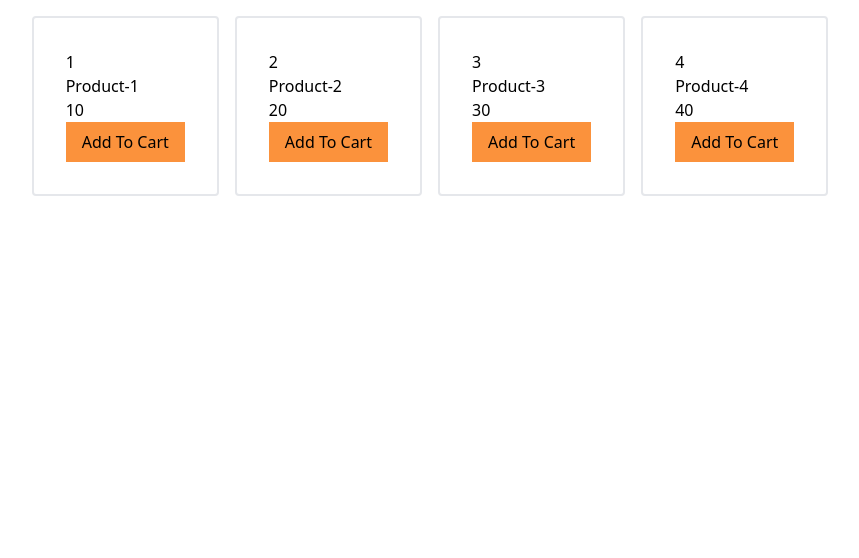
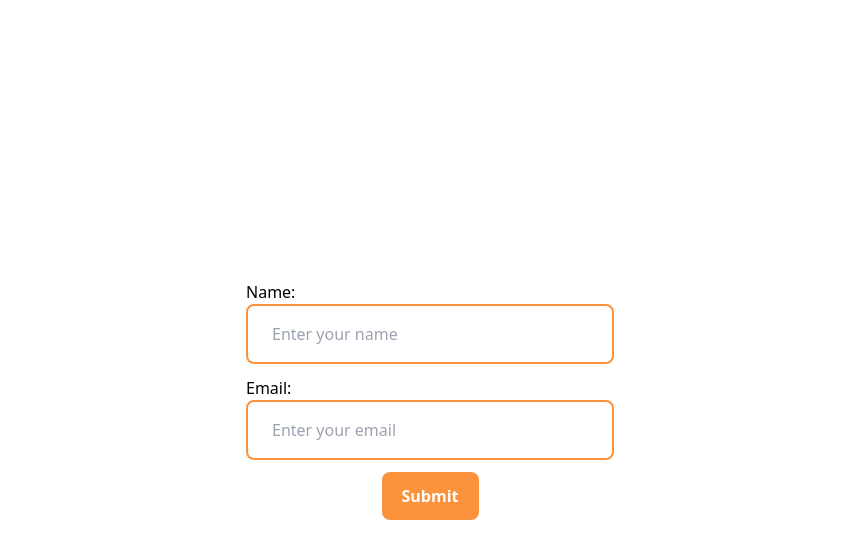
Before and after one commit to hasibmuhammad/react-app, a React (Vite) app: page / in a window 1280 px wide. Shown: the top 558 px of the page, without its empty margins (210-1069 px from the left). Built offline with nearby package versions, Linux system fonts and the light colour scheme.

Commit message:
Form practicing

```diff
--- a/src/App.tsx
+++ b/src/App.tsx
@@ -1,42 +1,10 @@
-import { useState } from "react";
-import Product from "./components/Product";
+import Form from "./components/Form";
 
 const App = () => {
-  const products = [
-    { id: 1, name: "Product-1", price: 10 },
-    { id: 2, name: "Product-2", price: 20 },
-    { id: 3, name: "Product-3", price: 30 },
-    { id: 4, name: "Product-4", price: 40 },
-  ];
-  const [cart, setCart] = useState([]);
-  const handleAddToCart = (id: number, name: string, price: number) => {
-    setCart([...cart, { id, name, price }]);
-  };
-
-  console.log(cart);
-
   return (
-    <>
-      <div className="flex justify-center items-center gap-4">
-        {products.map((product) => (
-          <Product
-            key={product.id}
-            name={product.name}
-            id={product.id}
-            price={product.price}
-            addToCart={() =>
-              handleAddToCart(product.id, product.name, product.price)
-            }
-          />
-        ))}
-      </div>
-      {/* <button
-        className="bg-orange-500 text-white py-2 px-4 rounded "
-        onClick={() => handleclick()}
-      >
-        Click Me
-      </button> */}
-    </>
+    <div>
+      <Form />
+    </div>
   );
 };
 
--- /dev/null
+++ b/src/components/Form.tsx
@@ -0,0 +1,57 @@
+import { FormEvent, useRef } from "react";
+
+const Form = () => {
+  const nameRef = useRef<HTMLInputElement>(null);
+  const emailRef = useRef<HTMLInputElement>(null);
+
+  const person = { name: "", email: "" };
+
+  const handleSubmit = (event: FormEvent) => {
+    event.preventDefault();
+    if (nameRef.current !== null) {
+      person.name = nameRef.current.value;
+    }
+    if (emailRef.current !== null) {
+      person.email = emailRef.current.value;
+    }
+
+    console.log(person);
+  };
+  return (
+    <form
+      onSubmit={handleSubmit}
+      action=""
+      className="max-w-md mx-auto min-h-screen flex flex-col justify-center items-center px-10"
+    >
+      <div className="w-full mb-3">
+        <label htmlFor="name">Name: </label>
+        <input
+          ref={nameRef}
+          id="name"
+          type="text"
+          placeholder="Enter your name"
+          className="px-6 py-4 border-2 border-orange-400 outline-none rounded-lg w-full"
+        />
+      </div>
+      <div className="w-full mb-3">
+        <label htmlFor="email">Email: </label>
+        <input
+          ref={emailRef}
+          id="email"
+          type="email"
+          placeholder="Enter your email"
+          className="px-6 py-4 border-2 border-orange-400 outline-none rounded-lg w-full"
+        />
+      </div>
+
+      <button
+        className="px-5 py-3 bg-orange-400 text-white font-bold rounded-lg"
+        type="submit"
+      >
+        Submit
+      </button>
+    </form>
+  );
+};
+
+export default Form;
```
Also changed, not shown: src/main.tsx (+7 -7 lines).
